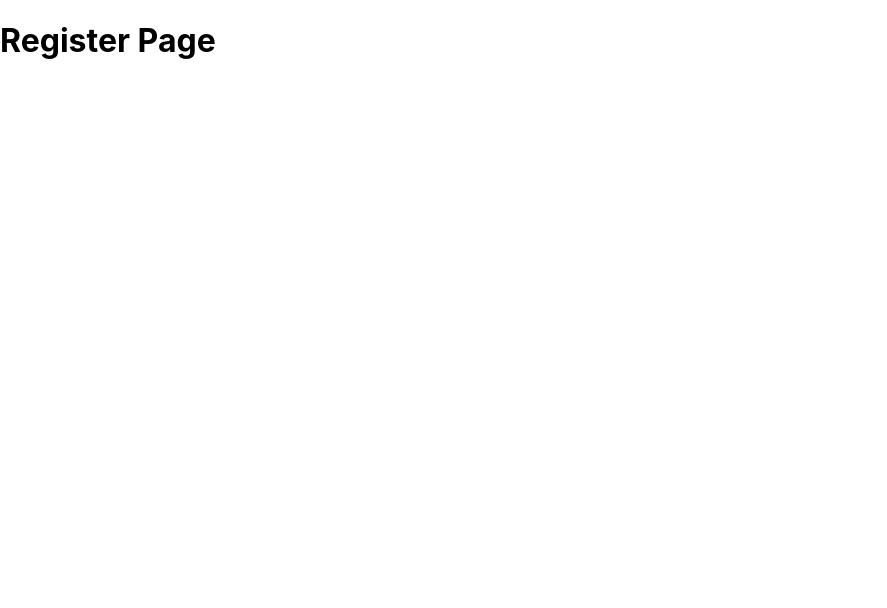
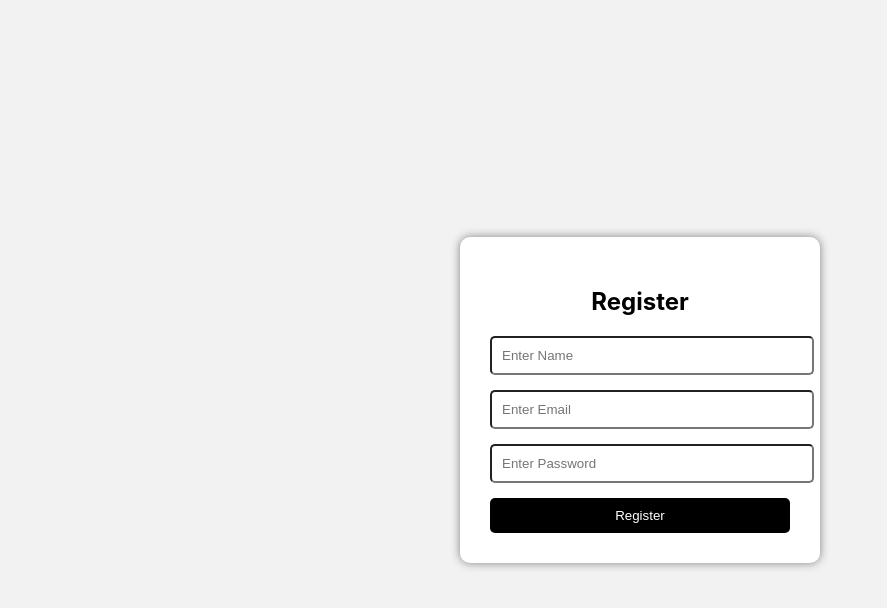
Before and after one commit to leeharie/food-delivery-platform, a React (Create React App) app: page /register in a window 1280 px wide. Shown: the top 608 px of the page, without its empty margins (0-887 px from the left). Built offline with nearby package versions, Linux system fonts and the light colour scheme.

Commit message:
feat: improve login and register frontend UI

```diff
--- a/src/pages/Login.js
+++ b/src/pages/Login.js
@@ -1,7 +1,62 @@
 function Login() {
   return (
-    <div>
-      <h1>Login Page</h1>
+    <div
+      style={{
+        display: "flex",
+        justifyContent: "center",
+        alignItems: "center",
+        height: "100vh",
+        backgroundColor: "#f2f2f2"
+      }}
+    >
+      <div
+        style={{
+          backgroundColor: "white",
+          padding: "30px",
+          borderRadius: "10px",
+          width: "300px",
+          boxShadow: "0px 0px 10px gray"
+        }}
+      >
+        <h2 style={{ textAlign: "center" }}>Login</h2>
+
+        <input
+          type="email"
+          placeholder="Enter Email"
+          style={{
+            width: "100%",
+            padding: "10px",
+            marginBottom: "15px",
+            borderRadius: "5px"
+          }}
+        />
+
+        <input
+          type="password"
+          placeholder="Enter Password"
+          style={{
+            width: "100%",
+            padding: "10px",
+            marginBottom: "15px",
+            borderRadius: "5px"
+          }}
+        />
+
+        <button
+          style={{
+            width: "100%",
+            padding: "10px",
+            backgroundColor: "black",
+            color: "white",
+            border: "none",
+            borderRadius: "5px",
+            cursor: "pointer"
+          }}
+        >
+          Login
+        </button>
+
+      </div>
     </div>
   );
 }
--- a/src/pages/Register.js
+++ b/src/pages/Register.js
@@ -1,7 +1,73 @@
 function Register() {
   return (
-    <div>
-      <h1>Register Page</h1>
+    <div
+      style={{
+        display: "flex",
+        justifyContent: "center",
+        alignItems: "center",
+        height: "100vh",
+        backgroundColor: "#f2f2f2"
+      }}
+    >
+      <div
+        style={{
+          backgroundColor: "white",
+          padding: "30px",
+          borderRadius: "10px",
+          width: "300px",
+          boxShadow: "0px 0px 10px gray"
+        }}
+      >
+        <h2 style={{ textAlign: "center" }}>Register</h2>
+
+        <input
+          type="text"
+          placeholder="Enter Name"
+          style={{
+            width: "100%",
+            padding: "10px",
+            marginBottom: "15px",
+            borderRadius: "5px"
+          }}
+        />
+
+        <input
+          type="email"
+          placeholder="Enter Email"
+          style={{
+            width: "100%",
+            padding: "10px",
+            marginBottom: "15px",
+            borderRadius: "5px"
+          }}
+        />
+
+        <input
+          type="password"
+          placeholder="Enter Password"
+          style={{
+            width: "100%",
+            padding: "10px",
+            marginBottom: "15px",
+            borderRadius: "5px"
+          }}
+        />
+
+        <button
+          style={{
+            width: "100%",
+            padding: "10px",
+            backgroundColor: "black",
+            color: "white",
+            border: "none",
+            borderRadius: "5px",
+            cursor: "pointer"
+          }}
+        >
+          Register
+        </button>
+
+      </div>
     </div>
   );
 }
```
